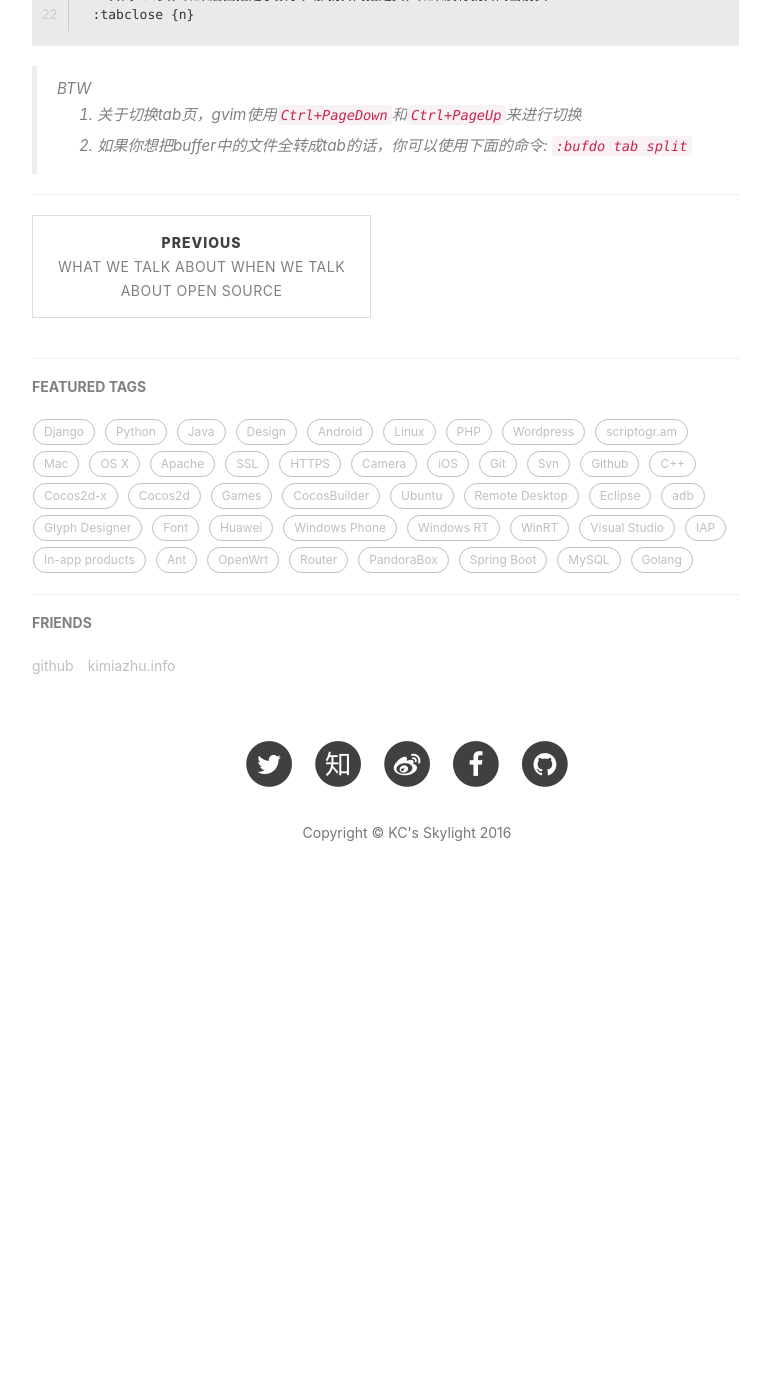
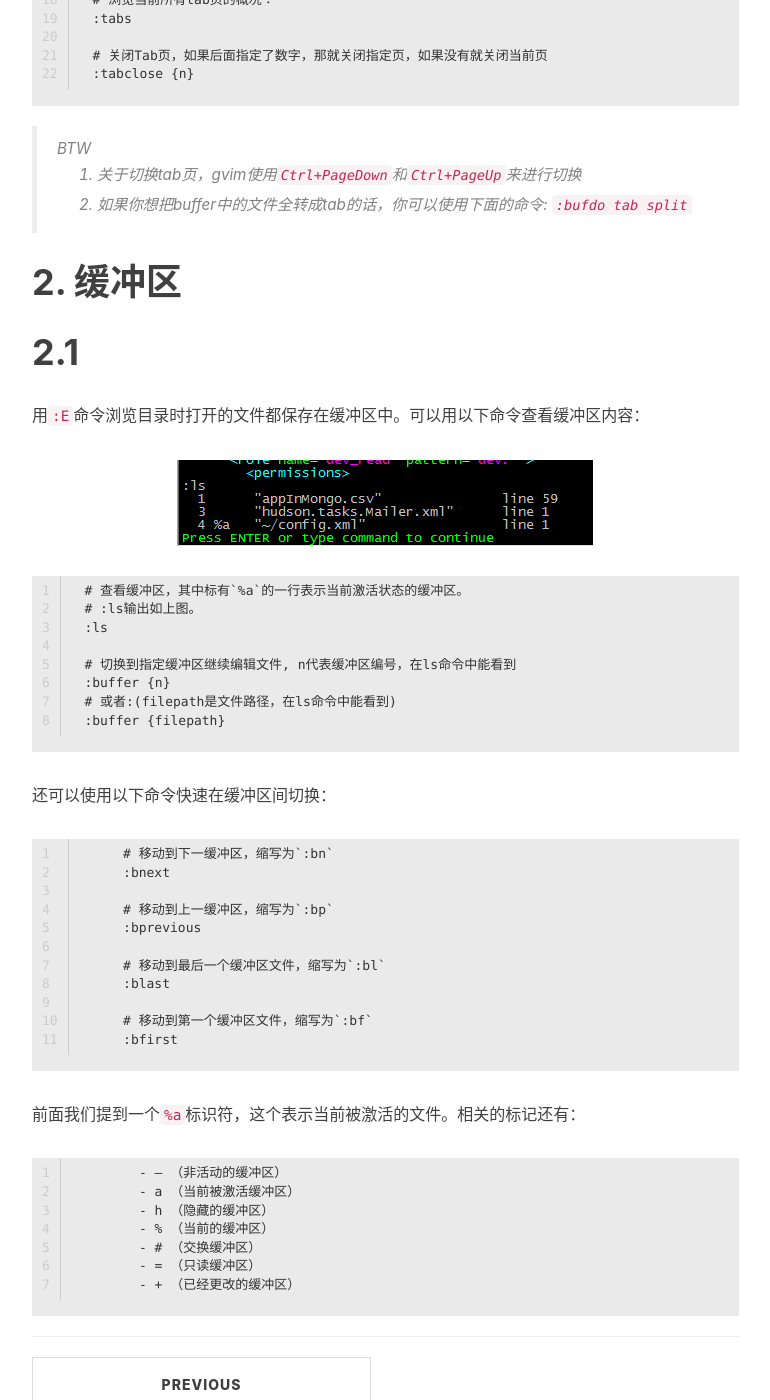
Before and after one commit to kimiazhu/kimiazhu.github.io, a Jekyll site: the page built from _posts/2016-05-16-vim_faq.markdown, in a window 1280 px wide and 1400 px high, scrolled down 3834 px. Shown: the whole window, without its empty margins (233-1003 px from the left). Built offline with Jekyll 4.4.1, drawn with Linux system fonts in a browser that asks for light colours; nearby versions of some CDN libraries; comment, search, counter and statistics services are not loaded; before the commit the page ends 4744 px from its top, so only the background shows below that.

Commit message:
update buffer

````diff
--- a/_posts/2016-05-16-vim_faq.markdown
+++ b/_posts/2016-05-16-vim_faq.markdown
@@ -164,3 +164,49 @@ gT
 >
 > 2. 如果你想把buffer中的文件全转成tab的话，你可以使用下面的命令:
 > `:bufdo tab split`
+
+# 2. 缓冲区
+
+# 2.1
+
+用`:E`命令浏览目录时打开的文件都保存在缓冲区中。可以用以下命令查看缓冲区内容：
+
+![查看缓冲期内容](/attachments/2016-05-16/vim-1.png)
+
+```bash
+# 查看缓冲区，其中标有`%a`的一行表示当前激活状态的缓冲区。
+# :ls输出如上图。
+:ls
+
+# 切换到指定缓冲区继续编辑文件, n代表缓冲区编号，在ls命令中能看到
+:buffer {n}
+# 或者:(filepath是文件路径，在ls命令中能看到)
+:buffer {filepath}
+```
+
+还可以使用以下命令快速在缓冲区间切换：
+```bash
+# 移动到下一缓冲区，缩写为`:bn`
+:bnext
+
+# 移动到上一缓冲区，缩写为`:bp`
+:bprevious
+
+# 移动到最后一个缓冲区文件，缩写为`:bl`
+:blast
+
+# 移动到第一个缓冲区文件，缩写为`:bf`
+:bfirst
+```
+
+前面我们提到一个`%a`标识符，这个表示当前被激活的文件。相关的标记还有：
+
+```
+- – （非活动的缓冲区）
+- a （当前被激活缓冲区）
+- h （隐藏的缓冲区）
+- % （当前的缓冲区）
+- # （交换缓冲区）
+- = （只读缓冲区）
+- + （已经更改的缓冲区）
+```
````
Also changed, not shown: attachments/2016-05-16/vim-1.png (added).
